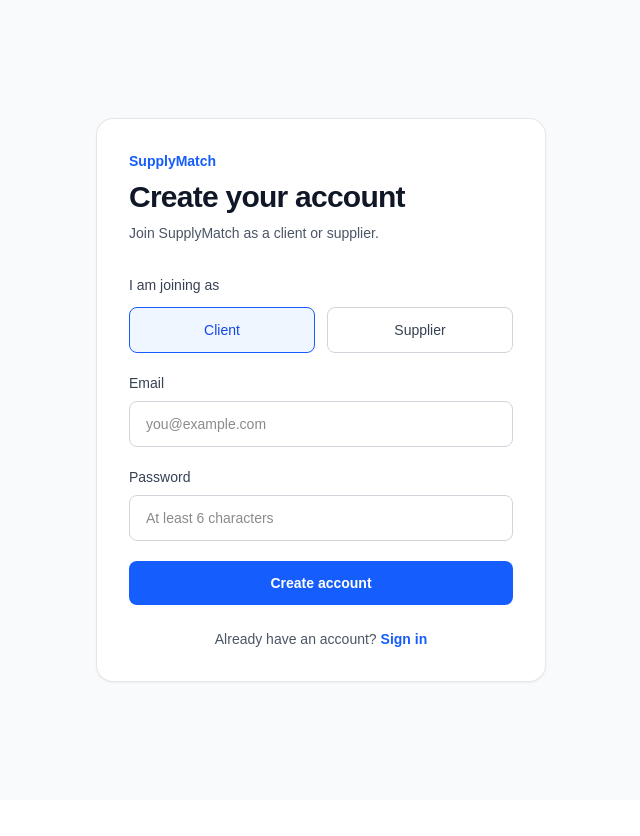
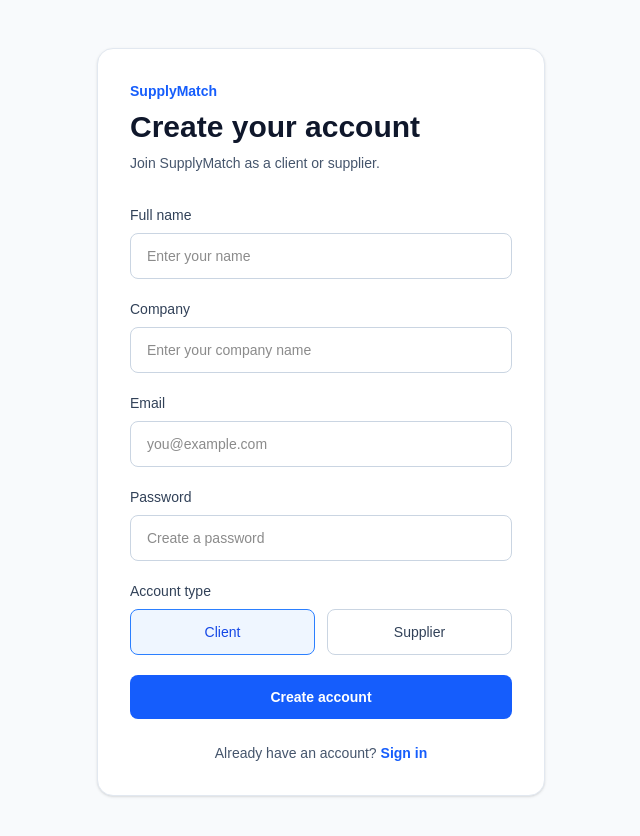
Before and after one commit to rateshwari/supplymatch, a Next.js app in the folder frontend/: page /signup in a window 1280 px wide. Shown: the top 836 px of the page, without its empty margins (319-959 px from the left). Before the commit the page ends 800 px from the top, so only its background shows below. Built offline with nearby package versions, Linux system fonts and the light colour scheme; no server answers.

Commit message:
feat: integrate signup with profiles (#13)

```diff
--- a/frontend/app/signup/page.tsx
+++ b/frontend/app/signup/page.tsx
@@ -3,14 +3,18 @@
 import Link from "next/link";
 import { FormEvent, useState } from "react";
 
+import { createProfile } from "../../lib/supplymatch-api";
 import { supabase } from "../../lib/supabase";
 
 type Role = "client" | "supplier";
 
 export default function SignupPage() {
+  const [name, setName] = useState("");
+  const [company, setCompany] = useState("");
   const [email, setEmail] = useState("");
   const [password, setPassword] = useState("");
   const [role, setRole] = useState<Role>("client");
+
   const [error, setError] = useState("");
   const [message, setMessage] = useState("");
   const [loading, setLoading] = useState(false);
@@ -25,11 +29,6 @@
     const { data, error: signUpError } = await supabase.auth.signUp({
       email,
       password,
-      options: {
-        data: {
-          role,
-        },
-      },
     });
 
     if (signUpError) {
@@ -38,35 +37,137 @@
       return;
     }
 
-    if (data.session) {
-      window.location.href = "/dashboard";
-      return;
-    }
-
+    if (!data.session) {
       setMessage(
         "Account created. Check your email to confirm your account before signing in.",
       );
       setLoading(false);
+      return;
+    }
+
+    try {
+      await createProfile({
+        role,
+        name,
+        company: company || null,
+      });
+
+      window.location.href = "/dashboard";
+    } catch (profileError) {
+      setError(
+        profileError instanceof Error
+          ? profileError.message
+          : "Account created, but profile setup failed.",
+      );
+      setLoading(false);
+    }
   }
 
   return (
-    <main className="flex min-h-screen items-center justify-center bg-gray-50 px-6 py-12">
-      <div className="w-full max-w-md rounded-2xl bg-white p-8 shadow-sm ring-1 ring-gray-200">
+    <main className="min-h-screen bg-slate-50 px-6 py-12">
+      <div className="mx-auto flex min-h-[80vh] max-w-md items-center">
+        <div className="w-full rounded-2xl border border-slate-200 bg-white p-8 shadow-sm">
           <div className="mb-8">
-          <p className="text-sm font-semibold text-blue-600">SupplyMatch</p>
-          <h1 className="mt-2 text-3xl font-bold tracking-tight text-gray-900">
+            <p className="text-sm font-semibold text-blue-600">
+              SupplyMatch
+            </p>
+
+            <h1 className="mt-2 text-3xl font-bold text-slate-900">
               Create your account
             </h1>
-          <p className="mt-2 text-sm text-gray-600">
+
+            <p className="mt-2 text-sm text-slate-600">
               Join SupplyMatch as a client or supplier.
             </p>
           </div>
 
           <form onSubmit={handleSubmit} className="space-y-5">
-          <fieldset>
-            <legend className="mb-3 text-sm font-medium text-gray-700">
-              I am joining as
-            </legend>
+            <div>
+              <label
+                htmlFor="name"
+                className="mb-2 block text-sm font-medium text-slate-700"
+              >
+                Full name
+              </label>
+
+              <input
+                id="name"
+                type="text"
+                value={name}
+                onChange={(event) => setName(event.target.value)}
+                required
+                maxLength={255}
+                autoComplete="name"
+                placeholder="Enter your name"
+                className="w-full rounded-lg border border-slate-300 px-4 py-3 text-sm outline-none transition focus:border-blue-500 focus:ring-2 focus:ring-blue-100"
+              />
+            </div>
+
+            <div>
+              <label
+                htmlFor="company"
+                className="mb-2 block text-sm font-medium text-slate-700"
+              >
+                Company
+              </label>
+
+              <input
+                id="company"
+                type="text"
+                value={company}
+                onChange={(event) => setCompany(event.target.value)}
+                maxLength={255}
+                autoComplete="organization"
+                placeholder="Enter your company name"
+                className="w-full rounded-lg border border-slate-300 px-4 py-3 text-sm outline-none transition focus:border-blue-500 focus:ring-2 focus:ring-blue-100"
+              />
+            </div>
+
+            <div>
+              <label
+                htmlFor="email"
+                className="mb-2 block text-sm font-medium text-slate-700"
+              >
+                Email
+              </label>
+
+              <input
+                id="email"
+                type="email"
+                value={email}
+                onChange={(event) => setEmail(event.target.value)}
+                required
+                autoComplete="email"
+                placeholder="you@example.com"
+                className="w-full rounded-lg border border-slate-300 px-4 py-3 text-sm outline-none transition focus:border-blue-500 focus:ring-2 focus:ring-blue-100"
+              />
+            </div>
+
+            <div>
+              <label
+                htmlFor="password"
+                className="mb-2 block text-sm font-medium text-slate-700"
+              >
+                Password
+              </label>
+
+              <input
+                id="password"
+                type="password"
+                value={password}
+                onChange={(event) => setPassword(event.target.value)}
+                required
+                minLength={6}
+                autoComplete="new-password"
+                placeholder="Create a password"
+                className="w-full rounded-lg border border-slate-300 px-4 py-3 text-sm outline-none transition focus:border-blue-500 focus:ring-2 focus:ring-blue-100"
+              />
+            </div>
+
+            <div>
+              <p className="mb-2 text-sm font-medium text-slate-700">
+                Account type
+              </p>
 
               <div className="grid grid-cols-2 gap-3">
                 <button
@@ -74,8 +175,8 @@
                   onClick={() => setRole("client")}
                   className={`rounded-lg border px-4 py-3 text-sm font-medium transition ${
                     role === "client"
-                    ? "border-blue-600 bg-blue-50 text-blue-700"
-                    : "border-gray-300 text-gray-700 hover:border-gray-400"
+                      ? "border-blue-500 bg-blue-50 text-blue-700"
+                      : "border-slate-300 bg-white text-slate-700 hover:bg-slate-50"
                   }`}
                 >
                   Client
@@ -86,68 +187,23 @@
                   onClick={() => setRole("supplier")}
                   className={`rounded-lg border px-4 py-3 text-sm font-medium transition ${
                     role === "supplier"
-                    ? "border-blue-600 bg-blue-50 text-blue-700"
-                    : "border-gray-300 text-gray-700 hover:border-gray-400"
+                      ? "border-blue-500 bg-blue-50 text-blue-700"
+                      : "border-slate-300 bg-white text-slate-700 hover:bg-slate-50"
                   }`}
                 >
                   Supplier
                 </button>
               </div>
-          </fieldset>
-
-          <div>
-            <label
-              htmlFor="email"
-              className="mb-2 block text-sm font-medium text-gray-700"
-            >
-              Email
-            </label>
-            <input
-              id="email"
-              type="email"
-              required
-              autoComplete="email"
-              value={email}
-              onChange={(event) => setEmail(event.target.value)}
-              className="w-full rounded-lg border border-gray-300 px-4 py-3 text-sm outline-none transition focus:border-blue-500 focus:ring-2 focus:ring-blue-100"
-              placeholder="you@example.com"
-            />
-          </div>
-
-          <div>
-            <label
-              htmlFor="password"
-              className="mb-2 block text-sm font-medium text-gray-700"
-            >
-              Password
-            </label>
-            <input
-              id="password"
-              type="password"
-              required
-              minLength={6}
-              autoComplete="new-password"
-              value={password}
-              onChange={(event) => setPassword(event.target.value)}
-              className="w-full rounded-lg border border-gray-300 px-4 py-3 text-sm outline-none transition focus:border-blue-500 focus:ring-2 focus:ring-blue-100"
-              placeholder="At least 6 characters"
-            />
             </div>
 
             {error && (
-            <div
-              role="alert"
-              className="rounded-lg bg-red-50 px-4 py-3 text-sm text-red-700"
-            >
+              <div className="rounded-lg border border-red-200 bg-red-50 px-4 py-3 text-sm text-red-700">
                 {error}
               </div>
             )}
 
             {message && (
-            <div
-              role="status"
-              className="rounded-lg bg-green-50 px-4 py-3 text-sm text-green-700"
-            >
+              <div className="rounded-lg border border-green-200 bg-green-50 px-4 py-3 text-sm text-green-700">
                 {message}
               </div>
             )}
@@ -161,7 +217,7 @@
             </button>
           </form>
 
-        <p className="mt-6 text-center text-sm text-gray-600">
+          <p className="mt-6 text-center text-sm text-slate-600">
             Already have an account?{" "}
             <Link
               href="/login"
@@ -171,6 +227,7 @@
             </Link>
           </p>
         </div>
+      </div>
     </main>
   );
 }
--- a/frontend/lib/supplymatch-api.ts
+++ b/frontend/lib/supplymatch-api.ts
@@ -1,11 +1,15 @@
 import { api } from "./api";
+
 import type {
   CreateOfferingRequest,
+  CreateProfileRequest,
   CreateRequirementRequest,
   Match,
   Notification,
   Offering,
+  Profile,
   Requirement,
+  UpdateProfileRequest,
 } from "../types/api";
 
 export function createRequirement(
@@ -63,3 +67,25 @@
     {},
   );
 }
+
+export function createProfile(
+  payload: CreateProfileRequest,
+): Promise<Profile> {
+  return api.post<Profile>(
+    "/api/v1/profile/me",
+    payload,
+  );
+}
+
+export function getMyProfile(): Promise<Profile> {
+  return api.get<Profile>("/api/v1/profile/me");
+}
+
+export function updateMyProfile(
+  payload: UpdateProfileRequest,
+): Promise<Profile> {
+  return api.patch<Profile>(
+    "/api/v1/profile/me",
+    payload,
+  );
+}
--- a/frontend/types/api.ts
+++ b/frontend/types/api.ts
@@ -74,3 +74,22 @@
   delivery: string;
   notes?: string | null;
 }
+
+export interface Profile {
+  id: string;
+  role: "client" | "supplier";
+  name: string;
+  company?: string | null;
+  created_at: string;
+}
+
+export interface CreateProfileRequest {
+  role: "client" | "supplier";
+  name: string;
+  company?: string | null;
+}
+
+export interface UpdateProfileRequest {
+  name?: string;
+  company?: string | null;
+}
```
Lines whose indentation alone changed are shown as unchanged.
